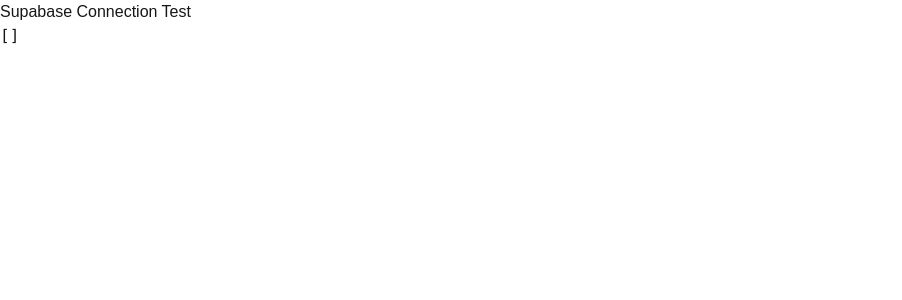
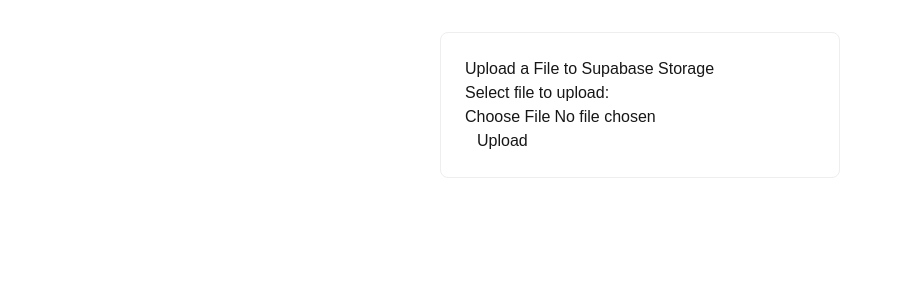
Before and after one commit to prittoruban/nessus, a Next.js app: page / in a window 1280 px wide. Shown: the top 300 px of the page, without its empty margins (0-902 px from the left). Built offline with nearby package versions, Linux system fonts and the light colour scheme; no server answers; the database is empty.

Commit message:
with code

```diff
--- a/src/app/page.tsx
+++ b/src/app/page.tsx
@@ -1,26 +1,57 @@
 "use client";
-import { supabase } from '../supabase/client'; // adjust path if needed
-import { useEffect, useState } from 'react';
+
+import { useState } from 'react';
+import { supabase } from '../supabase/client';
 
 export default function HomePage() {
-  const [data, setData] = useState<any>(null);
-  const [error, setError] = useState<string | null>(null);
+  const [file, setFile] = useState<File | null>(null);
+  const [uploading, setUploading] = useState(false);
+  const [message, setMessage] = useState<string | null>(null);
 
-  useEffect(() => {
-    async function fetchData() {
-      const { data, error } = await supabase.from('test_table').select('*').limit(1);
-      if (error) setError(error.message);
-      else setData(data);
+  const handleFileChange = (e: React.ChangeEvent<HTMLInputElement>) => {
+    setMessage(null);
+    if (e.target.files && e.target.files[0]) {
+      setFile(e.target.files[0]);
     }
-    fetchData();
-  }, []);
+  };
+
+  const handleUpload = async (e: React.FormEvent) => {
+    e.preventDefault();
+    setMessage(null);
+    if (!file) {
+      setMessage('Please select a file to upload.');
+      return;
+    }
+    setUploading(true);
+    // Upload to 'uploads' bucket in Supabase Storage
+    const { data, error } = await supabase.storage.from('uploads').upload(`public/${file.name}`, file, {
+      cacheControl: '3600',
+      upsert: false,
+    });
+    setUploading(false);
+    if (error) {
+      setMessage(`Upload failed: ${error.message}`);
+    } else {
+      setMessage(`File uploaded successfully! Path: ${data?.path}`);
+    }
+  };
 
   return (
-    <div>
-      <h1>Supabase Connection Test</h1>
-      {error && <div style={{ color: 'red' }}>Error: {error}</div>}
-      {data && <pre>{JSON.stringify(data, null, 2)}</pre>}
-      {!data && !error && <div>Loading...</div>}
+    <div style={{ maxWidth: 400, margin: '2rem auto', padding: 24, border: '1px solid #eee', borderRadius: 8 }}>
+      <h1>Upload a File to Supabase Storage</h1>
+      <form onSubmit={handleUpload}>
+        <label htmlFor="file-upload">Select file to upload:</label>
+        <input
+          id="file-upload"
+          type="file"
+          onChange={handleFileChange}
+          title="Select file to upload"
+        />
+        <button type="submit" disabled={uploading} style={{ marginLeft: 12 }}>
+          {uploading ? 'Uploading...' : 'Upload'}
+        </button>
+      </form>
+      {message && <div style={{ marginTop: 16, color: message.startsWith('Upload failed') ? 'red' : 'green' }}>{message}</div>}
     </div>
   );
 }
```
